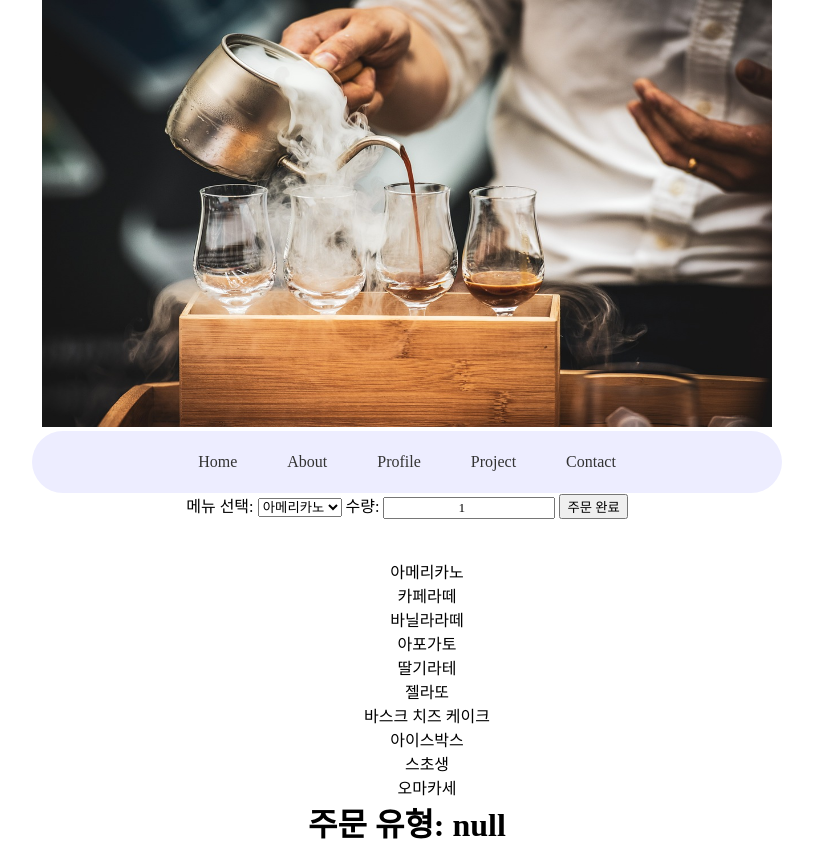
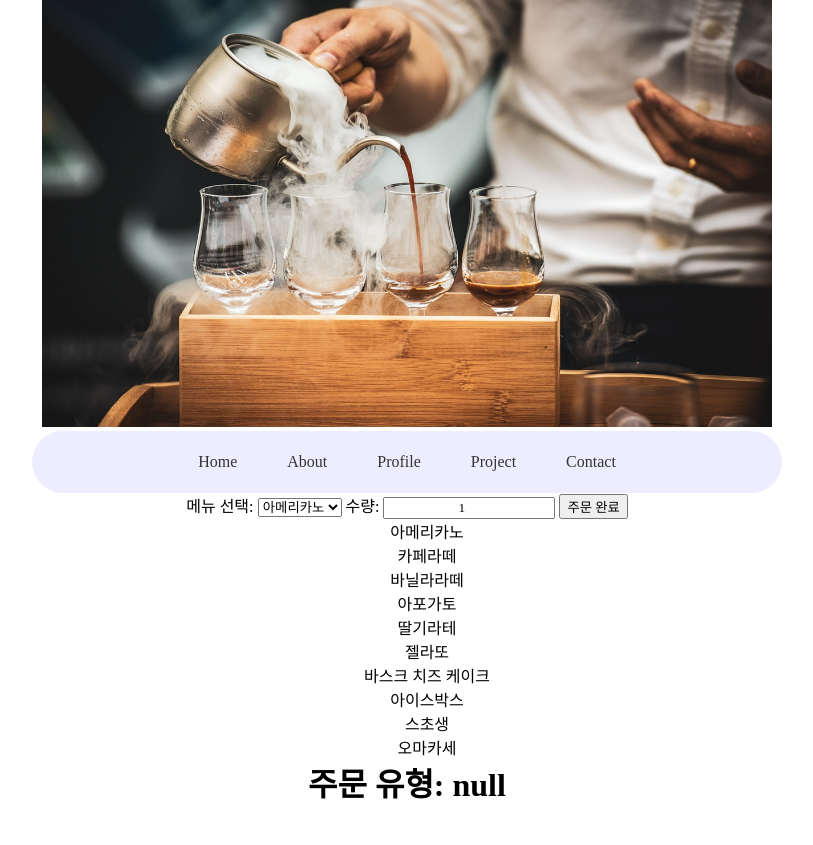
Before and after one commit to elroi773/Kiosk, a plain HTML site: page main.html in a window 1280 px wide. Shown: the whole page, without its empty margins (233-1046 px from the left). After the commit the page ends 805 px from the top, so only its background shows below. Drawn offline with Linux system fonts and the light colour scheme; a web font is replaced by a local one.

Commit message:
주문내역

```diff
--- a/main.css
+++ b/main.css
@@ -11,16 +11,17 @@
     font-style: normal;
 }
 
-*{
+* {
     font-family: 'GmarketSansMedium';
     text-align: center;
     margin: 0;
 }
 
-.menu-img{
+.menu-img {
     width: 730px;
     height: 427px;
 }
+
 nav.textmenu {
     font-family: 'GmarketSansMedium';
     display: flex;
@@ -70,10 +71,18 @@ nav.textmenu span {
     display: none;
 }
 
-.menu{
-    margin-top: 40px;
+.menu {
+    display: flex;
+    justify-content: center;
+    gap: 20px;
 }
 
-li{
+.menu button {
+    padding: 10px 20px;
+    font-size: 16px;
+    cursor: pointer;
+}
+
+li {
     list-style: none;
 }
```
